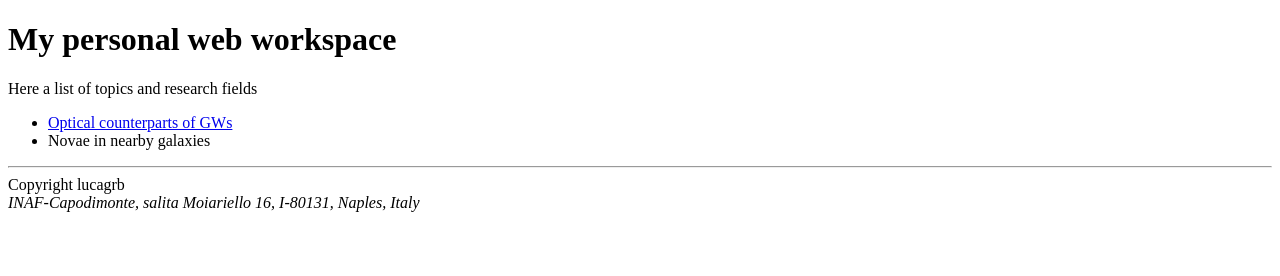
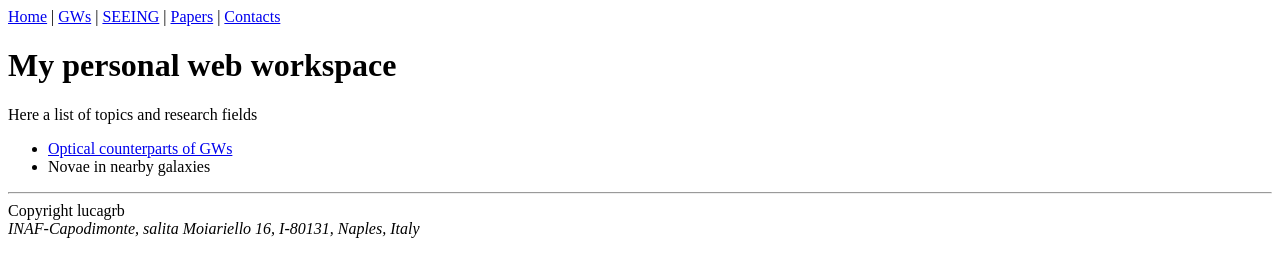
Before and after one commit to lucagrb/lucagrb.github.io, a plain HTML site: page index.html in a window 1280 px wide. Drawn offline with Linux system fonts and the light colour scheme.

Commit message:
Add files via upload

```diff
--- a/index.html
+++ b/index.html
@@ -8,6 +8,13 @@
   <link href="style.css" rel="stylesheet" type="text/css" />
 </head>
 
+  <nav>
+    <a href="index.html">Home</a> |
+    <a href="GWs.html">GWs</a> |
+    <a href="seeing.html">SEEING</a> |
+    <a href="papers.html">Papers</a> |
+    <a href="contact.html">Contacts</a>
+  </nav>
 
 
 <body>
```
Also changed, not shown: GWs.html (+7 -1 lines).
